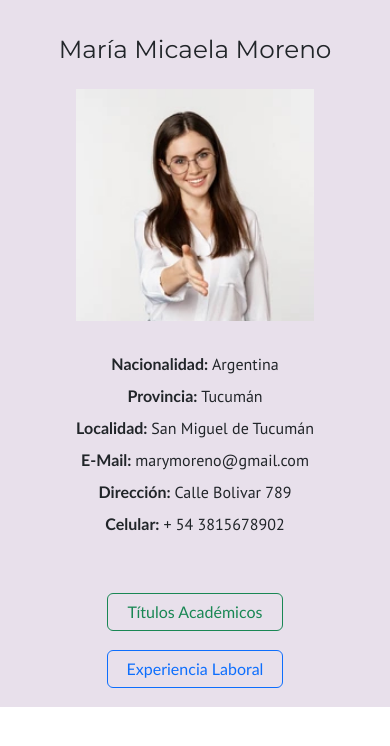
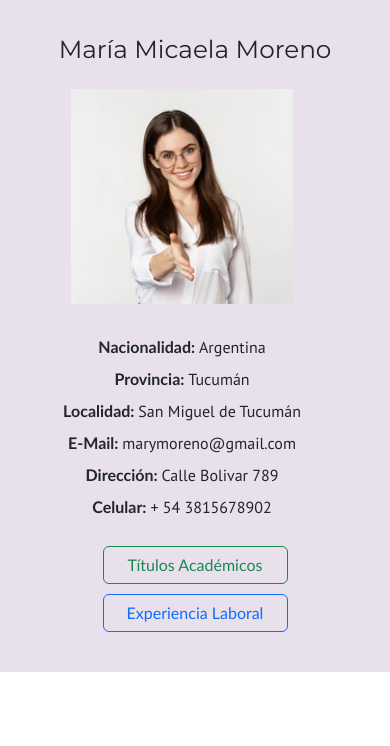
Before and after one commit to Gera-MAJ/Gera-MAJ.github.io, a plain HTML site: page index.html in a window 390 px wide. Drawn offline with nearby package versions, Linux system fonts and the light colour scheme.

Commit message:
acomodada la vista movil

```diff
--- a/Css/styles.css
+++ b/Css/styles.css
@@ -45,7 +45,7 @@
 .botones {
     display: flex;
     justify-content: center;
-    margin: 0.6em;
+    margin: 0.7em;
 }
 
 .repositorio {
@@ -72,4 +72,16 @@
     .repositorio ul {
         margin-left: 0px;
     }
+
+    #fotoPerfil {
+        width:23rem;
+    }
+
+    .botones {
+        margin: -20px 0px 30px 0px;
+    }
+
+    .repositorio {
+        margin: -20px 0px 1em 0px ;
+    }
 }
```
